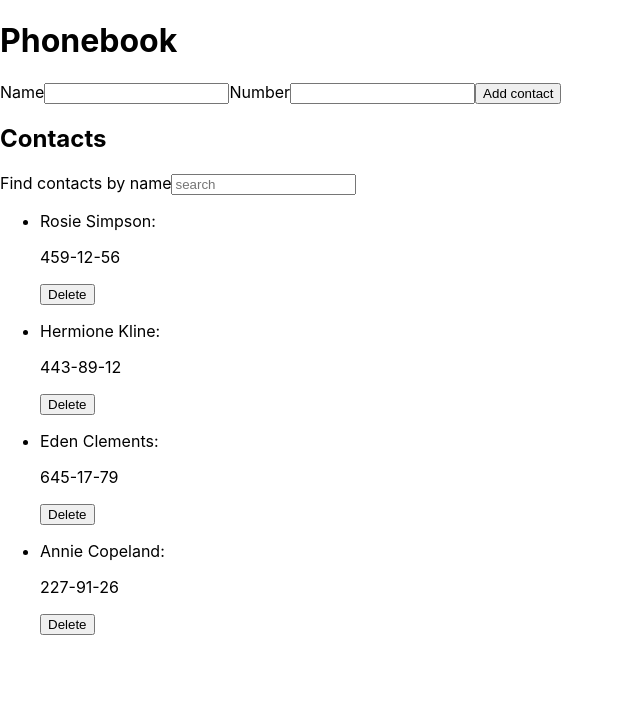
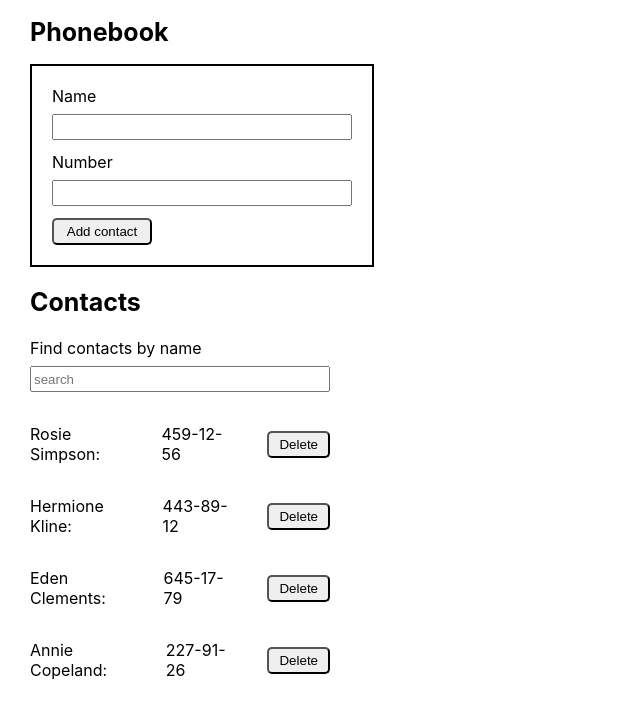
Before and after one commit to YTyndyk/goit-react-hw-02-phonebook, a React (Create React App) app: page / in a window 1280 px wide. Shown: the top 716 px of the page, without its empty margins (0-640 px from the left). Built offline with nearby package versions, Linux system fonts and the light colour scheme.

Commit message:
add styles

```diff
--- a/src/components/App.jsx
+++ b/src/components/App.jsx
@@ -3,6 +3,7 @@ import ContactsList from './ContactsList';
 import contacts from '../../src/contacts.json';
 import Form from './ContactsForm';
 import Filter from './Filter';
+import css from './GlobalStyles.module.css';
 
 export class App extends Component {
   state = {
@@ -48,16 +49,15 @@ export class App extends Component {
       <div
         style={{
           height: '100vh',
-          // display: 'flex',
           justifyContent: 'center',
           alignItems: 'center',
           fontSize: 16,
           color: '#010101',
         }}
       >
-        <h1>Phonebook</h1>
+        <h1 className={css.title}>Phonebook</h1>
         <Form onSubmit={this.addContact} />
-        <h2>Contacts</h2>
+        <h2 className={css.title}>Contacts</h2>
         <Filter value={filter} onChange={this.changeFilter} />
         <ContactsList
           contacts={visibleContacts}
--- a/src/components/ContactsForm/ContactsForm.jsx
+++ b/src/components/ContactsForm/ContactsForm.jsx
@@ -1,5 +1,6 @@
 import { Component } from 'react';
 import { nanoid } from 'nanoid';
+import css from '../GlobalStyles.module.css';
 import PropTypes from 'prop-types';
 
 class Form extends Component {
@@ -21,10 +22,11 @@ class Form extends Component {
   };
   render() {
     return (
-      <form onSubmit={this.handleSubmit}>
-        <label htmlFor="">
+      <form onSubmit={this.handleSubmit} className={css.form}>
+        <label htmlFor="" className={css.label}>
           Name
           <input
+            className={css.input}
             type="text"
             name="name"
             pattern="^[a-zA-Zа-яА-Я]+(([' -][a-zA-Zа-яА-Я ])?[a-zA-Zа-яА-Я]*)*$"
@@ -34,9 +36,10 @@ class Form extends Component {
             onChange={this.handleChange}
           />
         </label>
-        <label htmlFor="">
+        <label htmlFor="" className={css.label}>
           Number
           <input
+            className={css.input}
             type="tel"
             name="number"
             pattern="\+?\d{1,4}?[-.\s]?\(?\d{1,3}?\)?[-.\s]?\d{1,4}[-.\s]?\d{1,4}[-.\s]?\d{1,9}"
@@ -46,7 +49,9 @@ class Form extends Component {
             onChange={this.handleChange}
           />
         </label>
-        <button type="submit">Add contact</button>
+        <button type="submit" className={css.buttonAdd}>
+          Add contact
+        </button>
       </form>
     );
   }
--- a/src/components/ContactsList/ContactsList.css
+++ /dev/null
@@ -1,7 +0,0 @@
-.contactsList__item {
-  padding: 8px;
-  margin-right: 12px;
-}
-.contactsBtn {
-  margin-left: 12px;
-}
--- a/src/components/ContactsList/ContactsList.jsx
+++ b/src/components/ContactsList/ContactsList.jsx
@@ -1,15 +1,16 @@
 import React from 'react';
+import css from '../GlobalStyles.module.css';
 import PropTypes from 'prop-types';
 
 const ContactsList = ({ contacts, onDeleteContact }) => (
-  <ul>
+  <ul className={css.contactList}>
     {contacts.map(({ id, name, number }) => (
-      <li className="contactsList__item" key={id}>
+      <li className={css.item} key={id}>
         <p>{name}: </p>
         <p>{number}</p>
         <button
           onClick={() => onDeleteContact(id)}
-          className="contactsBtn"
+          className={css.contactsBtn}
           type="button"
         >
           Delete
--- a/src/components/Filter/Filter.jsx
+++ b/src/components/Filter/Filter.jsx
@@ -1,11 +1,13 @@
 import React from 'react';
 import PropTypes from 'prop-types';
+import css from '../GlobalStyles.module.css';
 
 const Filter = ({ value, onChange }) => {
   return (
-    <label htmlFor="">
+    <label htmlFor="" className={css.labelFilter}>
       Find contacts by name
       <input
+        className={css.input}
         type="text"
         name="filter"
         pattern="^[a-zA-Zа-яА-Я]+(([' -][a-zA-Zа-яА-Я ])?[a-zA-Zа-яА-Я]*)*$"
--- /dev/null
+++ b/src/components/GlobalStyles.module.css
@@ -0,0 +1,65 @@
+.form {
+  margin-left: 30px;
+  display: flex;
+  flex-direction: column;
+  width: 300px;
+  gap: 12px;
+  margin-bottom: 16px;
+  padding: 20px;
+  border: 2px solid #000;
+}
+
+.label {
+  display: flex;
+  flex-direction: column;
+  gap: 8px;
+  width: 300px;
+}
+.buttonAdd {
+  width: 100px;
+  display: inline-flex;
+  align-items: center;
+  justify-content: center;
+  gap: 8px;
+  padding: 4px 8px;
+  border-radius: 5px;
+
+  &:hover,
+  &:focus {
+    background-color: blue;
+  }
+}
+.title {
+  font-size: 25px;
+  margin-left: 30px;
+}
+.input {
+  height: 20px;
+}
+.contactsBtn {
+  max-width: 100px;
+  padding: 2px 4px;
+  margin-left: 10px;
+  border-radius: 5px;
+  padding: 4px 10px;
+}
+.item {
+  display: flex;
+  justify-content: space-between;
+  align-items: center;
+  gap: 16px;
+}
+.contactList {
+  display: flex;
+  flex-direction: column;
+  width: 300px;
+  padding: 0;
+  margin-left: 30px;
+}
+.labelFilter {
+  margin-left: 30px;
+  width: 300px;
+  display: flex;
+  flex-direction: column;
+  gap: 8px;
+}
```
Also changed, not shown: src/components/ContactsForm/ContactsForm.css (deleted).
